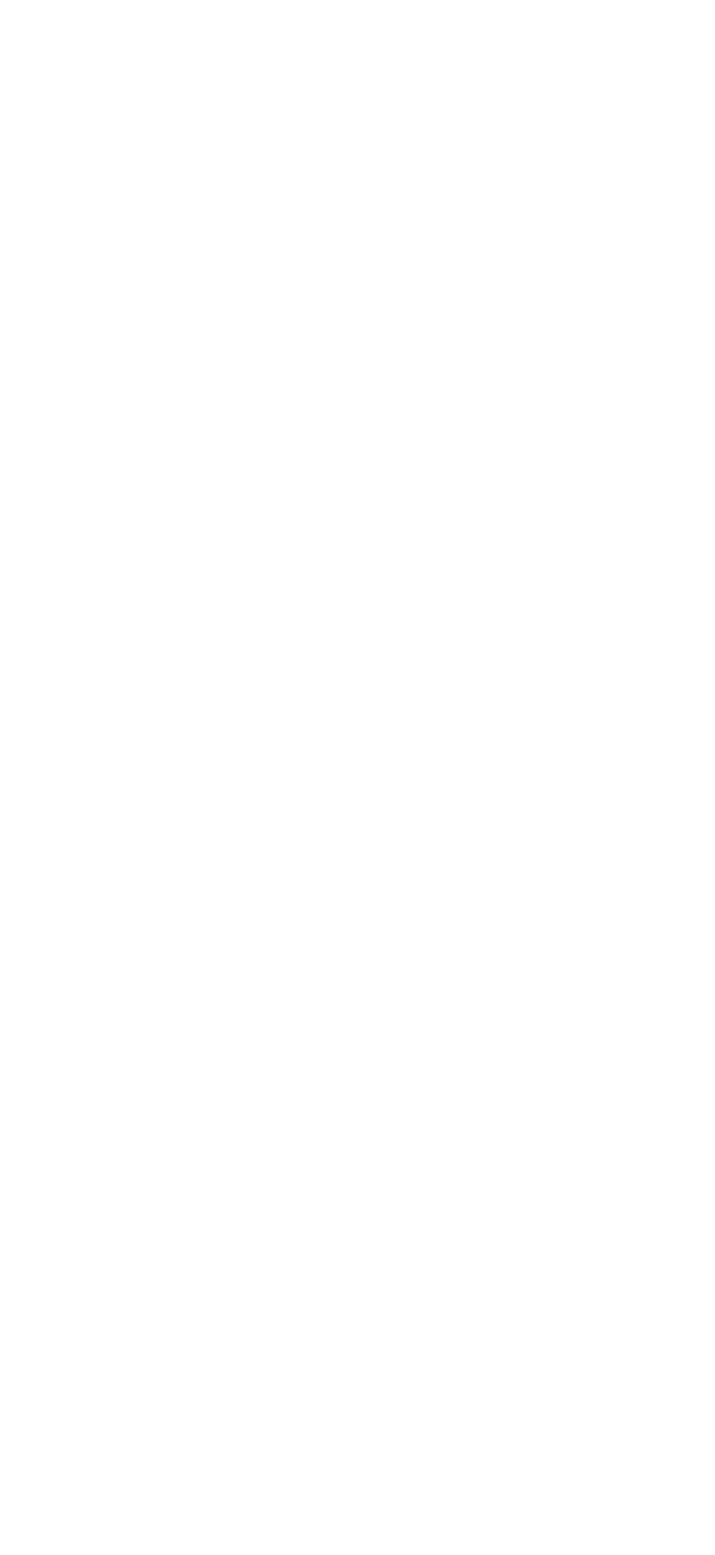
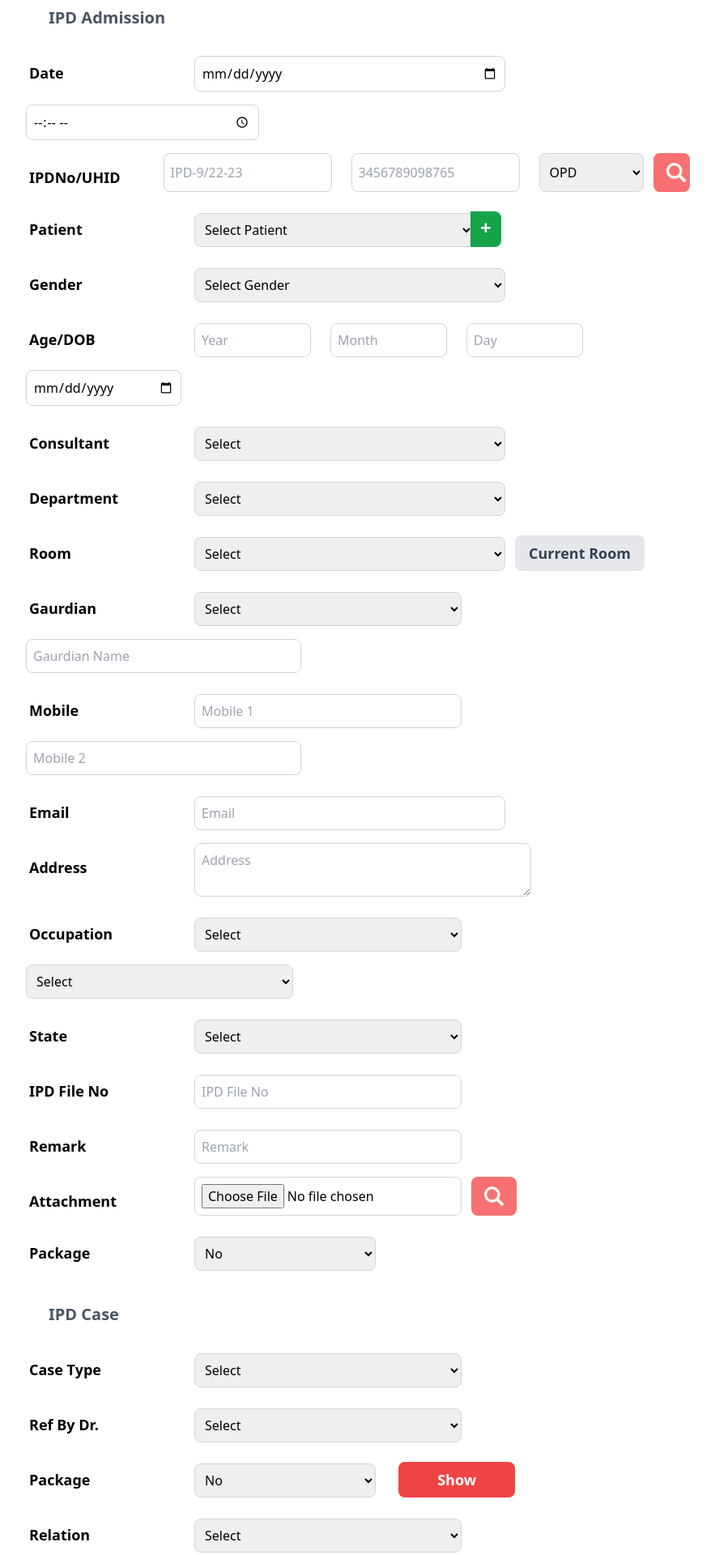
Before and after one commit to sahilspardeshi/hospital-management-system, a React (Vite) app in the folder client/: page /ipd in a window 1280 px wide. Shown: the part 200-2120 px from the top of the page at 81% size, without its empty margins (204-1087 px from the left). Before the commit the page ends 800 px from the top, so only its background shows below. Built offline with nearby package versions, Linux system fonts and the light colour scheme.

Commit message:
Added IPD

```diff
--- a/client/src/website/WebApp.jsx
+++ b/client/src/website/WebApp.jsx
@@ -2,11 +2,13 @@ import React from "react";
 import { Routes, Route } from "react-router-dom";
 import Home from "./pages/Homepage";
 import CreateAccount from "./components/Registation/CreateAccount";
+import IPD from "./components/IPD/IPD";
 
 function WebApp() {
   return (
     <Routes>
       <Route path="/" element={<Home/>} />
+      <Route path='/ipd' element={<IPD/>}/>
     </Routes>
   );
 }
--- /dev/null
+++ b/client/src/website/components/IPD/IPD.jsx
@@ -0,0 +1,140 @@
+import React from 'react'
+import search from '../../assets/images/search.png'
+
+export default function IPD() {
+  return (
+   <>
+   <div>
+    <form className='m-auto mt-10 w-[65vw] py-10 '>
+        <label className='font-bold text-xl mx-3 text-gray-600'>Reports </label>
+        <input type='text'
+         placeholder='Search Patient Name'
+          className='w-[380px] mx-3 p-2 border-zinc-300 text-black rounded-lg mb-4  border-[1px] '/>
+        <button className="bg-green-500 text-white font-semibold text-lg w-40 mx-3 py-2 rounded-lg">View History</button>
+        <button className="bg-red-500 text-white font-semibold text-lg w-40 mx-3 py-2 rounded-lg">Filter</button>
+        <br/><br/>
+        <h1 className='font-bold text-xl text-gray-600 ml-10'>IPD Admission</h1><br/>
+
+    <label className='font-bold text-lg  m-4   w-44 inline-block'>Date</label>
+    <input type='date' className='w-96 mx-3 p-2 border-zinc-300 text-black rounded-lg mb-4  border-[1px]'/>
+    <input type='time'className='w-72 mx-3 p-2 border-zinc-300 text-black rounded-lg mb-4  border-[1px]'/><br/>
+
+   <div className='flex'>
+   <label className='font-bold text-lg m-4   w-44 inline-block'>IPDNo/UHID</label>
+    <input type='number' placeholder='IPD-9/22-23' className='w-52 mx-3 p-2 border-zinc-300 text-black rounded-lg mb-4  border-[1px]'/>
+    <input type='number' placeholder='3456789098765' className='w-52 mx-3 p-2 border-zinc-300 text-black rounded-lg mb-4  border-[1px]'/>
+    <select className='w-40 mx-3 p-2 border-zinc-300 text-black rounded-lg mb-4  border-[1px]'>
+        <option >OPD</option>
+    </select>
+    <div className='bg-red-400 h-12 px-1  border-zinc-300 text-black rounded-lg mb-4  '>
+    <img src={search} className='h-6 m-3'/>
+    </div>
+   </div>
+   <label className='font-bold text-lg m-4   w-44 inline-block'>Patient</label>
+   <select className='w-[345px] mx-3 p-2 border-zinc-300 text-black rounded-l-lg mb-4  border-[1px]'>
+        <option >Select Patient</option>
+    </select>
+    <span className='bg-green-600 h-12 font-extrabold text-2xl text-white -ml-4 rounded-r-lg p-[3px] px-3 pb-[8px] '>+</span><br/>
+    <label className='font-bold text-lg m-4   w-44 inline-block'>Gender</label>
+   <select className='w-96 mx-3 p-2 border-zinc-300 text-black rounded-lg mb-4  border-[1px]'>
+        <option >Select Gender</option>
+    </select><br/>
+    <label className='font-bold text-lg m-4   w-44 inline-block'>Age/DOB</label>
+    <input type='number' placeholder='Year' className='w-36 mx-3 p-2 border-zinc-300 text-black rounded-lg mb-4  border-[1px]'/>
+    <input type='number' placeholder='Month' className='w-36 mx-3 p-2 border-zinc-300 text-black rounded-lg mb-4  border-[1px]'/>
+    <input type='number' placeholder='Day' className='w-36 mx-3 p-2 border-zinc-300 text-black rounded-lg mb-4  border-[1px]'/>
+    <input type='date' className='w-48 mx-3 p-2 border-zinc-300 text-black rounded-lg mb-4  border-[1px]'/><br/>
+
+    <label className='font-bold text-lg m-4   w-44 inline-block'>Consultant</label>
+   <select className='w-96 mx-3 p-2 border-zinc-300 text-black rounded-lg mb-4  border-[1px]'>
+        <option >Select </option>
+    </select>
+    <br/>
+    <label className='font-bold text-lg m-4   w-44 inline-block'>Department</label>
+   <select className='w-96 mx-3 p-2 border-zinc-300 text-black rounded-lg mb-4  border-[1px]'>
+        <option >Select </option>
+    </select><br/>
+    <label className='font-bold text-lg m-4   w-44 inline-block'>Room</label>
+   <select className='w-96 mx-3 p-2 border-zinc-300 text-black rounded-lg mb-4  border-[1px]'>
+        <option >Select </option>
+    </select><button className='bg-gray-200 font-semibold text-slate-700 text-lg w-40 px-3 py-2 rounded-lg'>Current Room</button><br/>
+    <label className='font-bold text-lg m-4   w-44 inline-block'>Gaurdian</label>
+   <select className='w-[330px]  mx-3 p-2 border-zinc-300 text-black rounded-lg mb-4  border-[1px]'>
+        <option >Select </option>
+    </select>
+    <input type='text' placeholder='Gaurdian Name' className='w-[340px] mx-3 p-2 border-zinc-300 text-black rounded-lg mb-4  border-[1px]'/><br/>
+    <label className='font-bold text-lg m-4   w-44 inline-block'>Mobile</label>
+   <input type='number' placeholder='Mobile 1' className='w-[330px]  mx-3 p-2 border-zinc-300 text-black rounded-lg mb-4  border-[1px]'/>
+    <input type='number' placeholder='Mobile 2' className='w-[340px] mx-3 p-2 border-zinc-300 text-black rounded-lg mb-4  border-[1px]'/><br/>
+
+    <label className='font-bold text-lg m-4   w-44 inline-block'>Email</label>
+    <input type='email' placeholder='Email' className='w-96 mx-3 p-2 border-zinc-300 text-black rounded-lg mb-4  border-[1px]'/><br/>
+<div className='flex'>
+<label className='font-bold text-lg m-4 w-44 inline-block'>Address</label>
+    <textarea type='text' placeholder='Address' className='w-1/2 mx-3 p-2 border-zinc-300 text-black rounded-lg mb-4  border-[1px]'/><br/>
+</div>
+<label className='font-bold text-lg m-4   w-44 inline-block'>Occupation</label>
+   <select className='w-[330px] mx-3 p-2 border-zinc-300 text-black rounded-lg mb-4  border-[1px]'>
+        <option >Select </option>
+    </select>
+    <select className='w-[330px] mx-3 p-2 border-zinc-300 text-black rounded-lg mb-4  border-[1px]'>
+        <option >Select </option>
+    </select><br/>
+
+    <label className='font-bold text-lg m-4   w-44 inline-block'>State</label>
+   <select className='w-[330px] mx-3 p-2 border-zinc-300 text-black rounded-lg mb-4  border-[1px]'>
+        <option >Select </option>
+    </select><br/>
+
+
+    <label className='font-bold text-lg m-4   w-44 inline-block'>IPD File No</label>
+   <input type='number' placeholder='IPD File No' className='w-[330px] mx-3 p-2 border-zinc-300 text-black rounded-lg mb-4  border-[1px]'/>
+    <br/>
+    <label className='font-bold text-lg m-4   w-44 inline-block'>Remark</label>
+   <input type='text' placeholder='Remark' className='w-[330px] mx-3 p-2 border-zinc-300 text-black rounded-lg mb-4  border-[1px]'/>
+    <br/>
+    <div className='flex'>
+    <label className='font-bold text-lg m-4   w-44 inline-block'>Attachment</label>
+    <input type='file' className='w-[330px] mx-3 p-2 border-zinc-300 text-black rounded-lg mb-4   border-[1px]'/>
+    <div className='bg-red-400 h-12 px-1  border-zinc-300 text-black rounded-lg mb-4  '>
+    <img src={search} className='h-6 m-3'/>
+    </div>
+    </div>
+
+    <label className='font-bold text-lg m-4   w-44 inline-block'>Package</label>
+   <select className='w-56 mx-3 p-2 border-zinc-300 text-black rounded-lg mb-4  border-[1px]'>
+        <option >No </option>
+    </select><br/><br/>
+
+
+    <h1 className='font-bold text-xl text-gray-600 ml-10'>IPD Case</h1><br/>
+
+    <label className='font-bold text-lg m-4   w-44 inline-block'>Case Type</label>
+   <select className='w-[330px] mx-3 p-2 border-zinc-300 text-black rounded-lg mb-4  border-[1px]'>
+        <option >Select </option>
+    </select><br/>
+
+    <label className='font-bold text-lg m-4   w-44 inline-block'>Ref By Dr.</label>
+   <select className='w-[330px] mx-3 p-2 border-zinc-300 text-black rounded-lg mb-4  border-[1px]'>
+        <option >Select </option>
+    </select><br/>
+
+    <label className='font-bold text-lg m-4   w-44 inline-block'>Package</label>
+   <select className='w-56 mx-3 p-2 border-zinc-300 text-black rounded-lg mb-4  border-[1px]'>
+        <option >No </option>
+    </select> <button className="bg-red-500 text-white font-semibold text-lg w-36 mx-3 py-2 rounded-lg">Show</button><br/>
+
+    <label className='font-bold text-lg m-4   w-44 inline-block'>Relation</label>
+   <select className='w-[330px]  mx-3 p-2 border-zinc-300 text-black rounded-lg mb-4  border-[1px]'>
+        <option >Select </option>
+    </select>
+    <input type='text' placeholder='Care Name' className='w-[340px] mx-3 p-2 border-zinc-300 text-black rounded-lg mb-4  border-[1px]'/><br/>
+
+    <div className='border w-44 m-auto my-10'>
+        <button className=' items-center w-44 rounded-lg py-3 font-bold px-5 bg-green-500 text-white'>Create Report</button>
+        </div>
+    </form>
+   </div>
+   </>
+  )
+}
--- a/client/src/website/components/Payment/PayOption.jsx
+++ b/client/src/website/components/Payment/PayOption.jsx
@@ -76,7 +76,7 @@ export default function PayOption() {
           <div className='flex  h-24 items-center lg:w-40 m-auto'>
             <h1 className='text-white text-xl font-semibold flex m-auto'>Most popular&nbsp; <img src={sparkler} className='h-6 m-' /> </h1>
           </div>
-          <div className='bg-purple-50 p-3 lg:h-[62vh] w-[300px] m-auto rounded-lg'>
+          <div className='bg-purple-50 p-3 lg:h-[72vh] w-[300px] m-auto rounded-lg'>
             <div className='bg-white lg:h-36 text-center '>
             <h2 className="text-2xl font-bold p-5">Essential</h2>
           <p className="text-5xl font-bold">$599 <span className="text-xl font-semibold">/Year</span></p>
```
Also changed, not shown: client/src/website/assets/images/MainArohi_img.png (deleted), client/src/website/assets/images/search.png (added).
